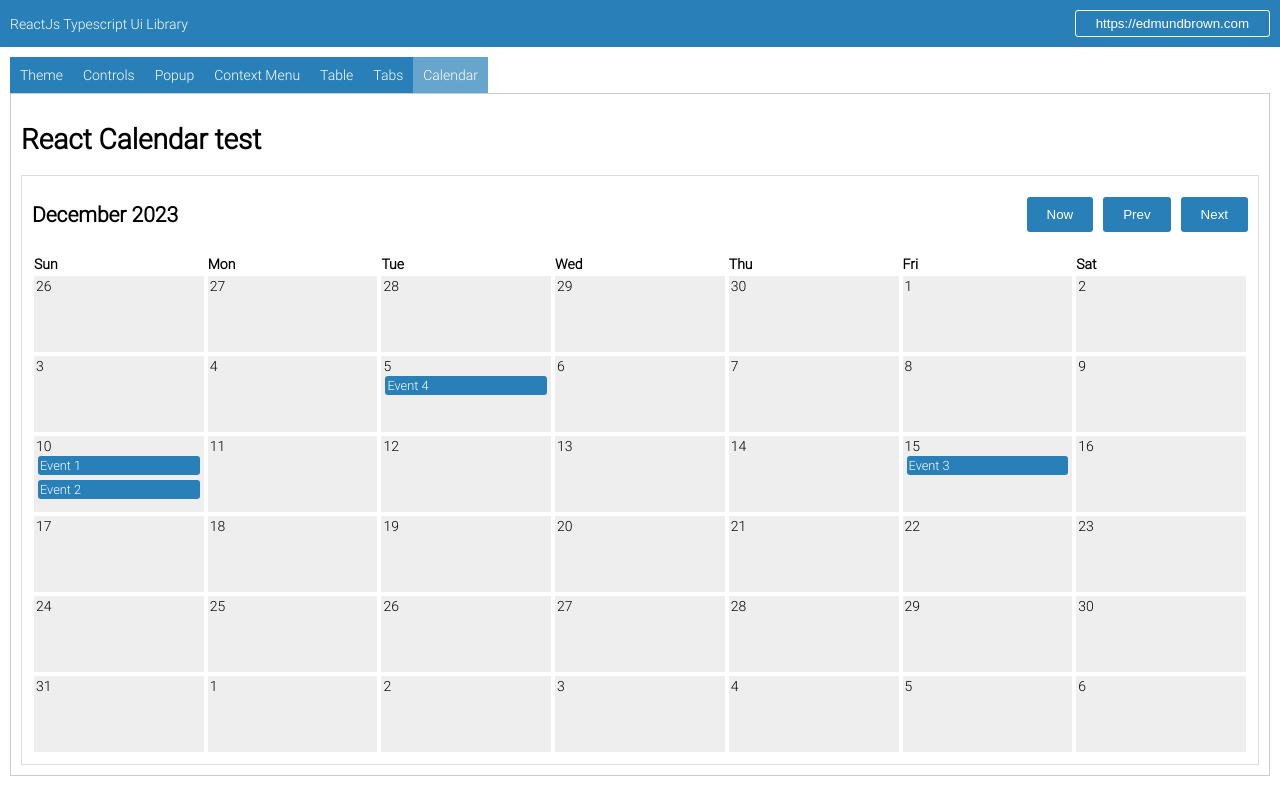
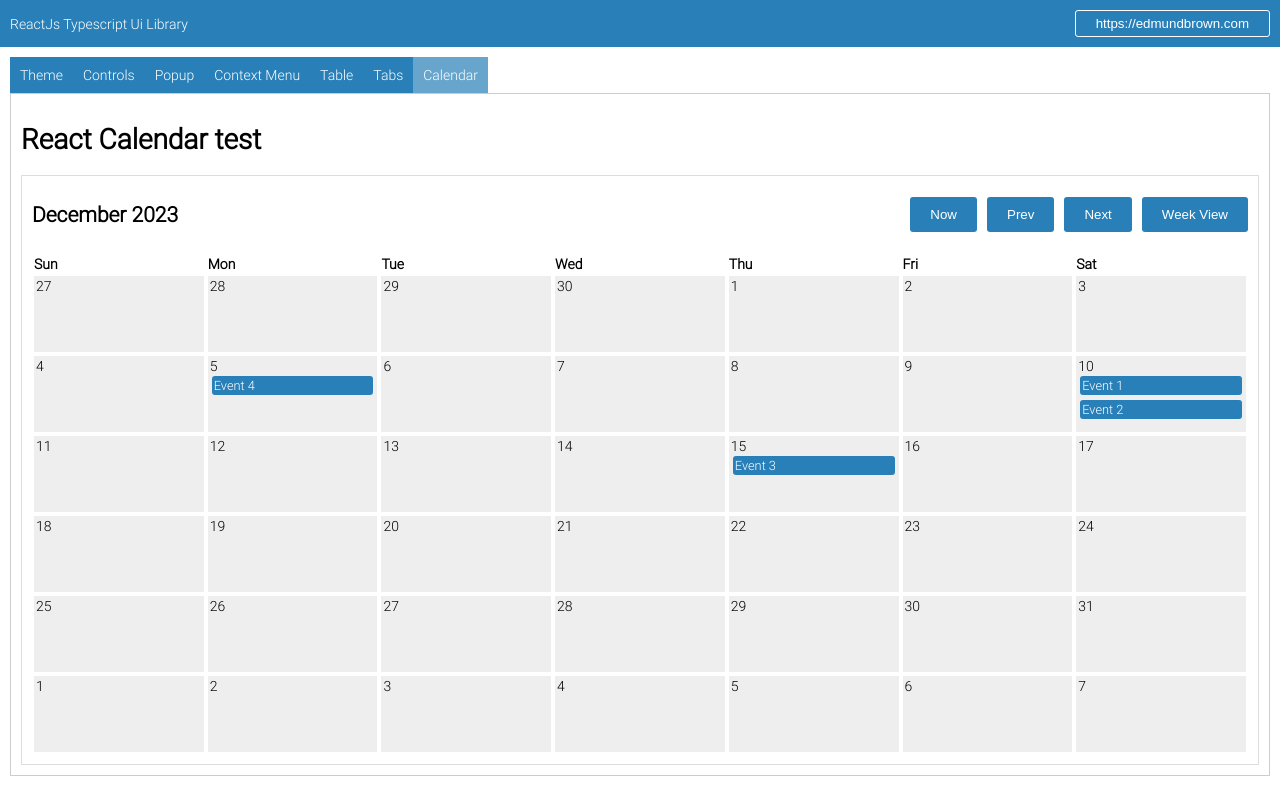
Before and after one commit to Jimbothemighty/edUiReactUiLibrary, a React (Vite) app: page / in a window 1280 px wide. Both pictures are taken after a click on the element "Calendar". Built offline with nearby package versions, Linux system fonts and the light colour scheme; a web font is replaced by a local one.

Commit message:
adding week view to calendar (unfinished)

```diff
--- a/src/assets/components/Controls/Calendar/Calendar.module.css
+++ b/src/assets/components/Controls/Calendar/Calendar.module.css
@@ -77,6 +77,34 @@
 	cursor: move;
 }
 
+
+.bold {
+	font-weight: bold;
+}
+
+.weekView {
+	display: grid;
+	grid-template-columns: repeat(8, 1fr); /* 7 days + 1 column for times */
+}
+
+.dayOfWeekColumn .timeColumn, .dayColumn {
+	display: flex;
+	flex-direction: column;
+	margin-right: 3px;
+}
+
+.dayColumn {
+	background-color: #00000011;
+}
+
+.hourSlot {
+	height: 60px; /* Adjust as per your design */
+	border-bottom: 1px solid #ccc;
+}
+
+
+
+
 /** global to avoid transform on dark mode class */
 :global .dark {
 	.dayInner {
--- a/src/assets/components/Controls/Calendar/index.tsx
+++ b/src/assets/components/Controls/Calendar/index.tsx
@@ -1,9 +1,26 @@
 import { useState, ReactNode } from 'react'
 import styles from './Calendar.module.css'
-import { format, startOfWeek, addDays, startOfMonth, endOfMonth, endOfWeek, addMonths, subMonths } from 'date-fns'
+import { format, startOfWeek, addDays, startOfMonth, endOfMonth, endOfWeek, addMonths, subMonths, addWeeks, subWeeks } from 'date-fns'
 import { useDrag, useDrop, DndProvider } from 'react-dnd'
 import { HTML5Backend } from 'react-dnd-html5-backend'
 import Button from '~/assets/components/Controls/Button'
+
+function getPeriodStartAndEnd(currentDate, viewMode) {
+	const monthStart : Date = startOfMonth(currentDate)
+	let startDate: Date
+	let endDate: Date
+
+	if (viewMode === `week`) {
+		startDate = startOfWeek(currentDate)
+		endDate = endOfWeek(currentDate)
+	} else {
+		// Month view logic
+		startDate = startOfWeek(monthStart)
+		endDate = endOfWeek(endOfMonth(monthStart))
+	}
+
+	return { startDate, endDate }
+}
 
 export type eventType = {
 	id : number,
@@ -14,11 +31,6 @@ export type eventType = {
 
 type calendarPropsType = {
 	eventsArr : eventType[]
-}
-
-type calendarDaysType = {
-	day : Date,
-	days : ReactNode
 }
 
 const Day = ({ day, events, moveEvent }) => {
@@ -90,21 +102,25 @@ const DraggableEvent = ({ event, moveEvent } : draggableEventType) => {
 	)
 }
 
-const RenderHeader = ({ currentMonth, nowMonth, prevMonth, nextMonth }) => {
-	const dateFormat = `MMMM yyyy`
+const RenderHeader = ({ currentDate, nowPeriod, nextPeriod, prevPeriod, toggleViewMode, viewMode }) => {
+	let { startDate, endDate } = getPeriodStartAndEnd(currentDate, viewMode)
+	const dateFormat = viewMode === `month` ? `MMMM yyyy` : `MMMM yyyy`
+	const dateLabel = () => viewMode === `month` ? format(currentDate, dateFormat) : `${format(startDate, `do`)} to ${format(endDate, `do`)} ${format(currentDate, dateFormat)}`
+
 	return (
 		<div className={styles.header}>
-			<h2>{format(currentMonth, dateFormat)}</h2>
+			<h2>{dateLabel()}</h2>
 			<div className={styles.buttonContainer}>
-				<Button onClick={nowMonth} label={`Now`}/>
-				<Button onClick={prevMonth} label={`Prev`}/>
-				<Button onClick={nextMonth} label={`Next`}/>
+				<Button onClick={nowPeriod} label={`Now`}/>
+				<Button onClick={prevPeriod} label="Prev" />
+				<Button onClick={nextPeriod} label="Next" />
+				<Button onClick={toggleViewMode} label={viewMode === `month` ? `Week View` : `Month View`} />
 			</div>
 		</div>
 	)
 }
 
-const RenderDays = ({ currentMonth }) => {
+const RenderDays = ({ currentMonth, viewMode }) => {
 	const dateFormat = `E`
 	const days = []
 
@@ -112,32 +128,37 @@ const RenderDays = ({ currentMonth }) => {
 
 	for (let i = 0; i < 7; i++) {
 		days.push(
-			<div key={i} className={styles.dayOfWeek}>
+			<div key={i} className={viewMode === `month` ? styles.dayOfWeek : styles.dayOfWeekColumn}>
 				{format(addDays(startDate, i), dateFormat)}
 			</div>
 		)
 	}
 
-	return <div className={styles.weekdays}>{days}</div>
+	return <div className={viewMode === `month` ? styles.weekdays : `${styles.weekView} ${styles.bold}`}>
+		{viewMode === `week` && <div className={styles.weekView}></div>}
+		{days}
+	</div>
 }
 
 type renderCellsType = {
-	currentMonth : Date,
-	eventsArr : eventType[]
+	currentDate : Date,
+	eventsArr : eventType[],
+	viewMode : `month` | `week`
 }
 
-const RenderCells = ({ currentMonth, eventsArr } : renderCellsType) => {
+type calendarDaysType = {
+	dayOfMonth : Date,
+	days : eventType[]
+}
+
+const RenderCells = ({ currentDate, eventsArr, viewMode } : renderCellsType) => {
 	const [events, setEvents] = useState<eventType[]>(eventsArr)
 
-	const monthStart : Date = startOfMonth(currentMonth)
-	const monthEnd : Date = endOfMonth(monthStart)
-	const startDate : Date = startOfWeek(monthStart)
-	const endDate : Date = endOfWeek(monthEnd)
+	let { startDate, endDate } = getPeriodStartAndEnd(currentDate, viewMode)
 
-	const rows : calendarDaysType[] = []
+	const rows : calendarDaysType[][] = []
 
-	let days : ReactNode[] = []
-	let day : Date = startDate
+	let dayOfMonth : Date = startDate
 
 	const moveEvent = (event : eventType, newDay : Date) => {
 		event.to = newDay
@@ -145,48 +166,129 @@ const RenderCells = ({ currentMonth, eventsArr } : renderCellsType) => {
 		setEvents([...events])
 	}
 
-	while (day <= endDate) {
+	while (dayOfMonth <= endDate) {
+		let thisRow : calendarDaysType[] = []
+
 		for (let i = 0; i < 7; i++) {
-			days.push(
-				<Day key={day.toString()} day={day} events={events.filter((a) => format(a.from, `ddMyyyy`) === format(day, `ddMyyyy`))} moveEvent={moveEvent} />
-			)
-			day = addDays(day, 1)
+			dayOfMonth = addDays(dayOfMonth, 1)
+
+			// days.push(events.filter((a) => format(a.from, `ddMyyyy`) === format(dayOfMonth, `ddMyyyy`)))
+
+			thisRow.push({
+				dayOfMonth,
+				days: events.filter((a) => format(a.from, `ddMyyyy`) === format(dayOfMonth, `ddMyyyy`)),
+			})
 		}
-		rows.push({
-			day,
-			days,
-		})
-		days = []
+
+		rows.push(thisRow)
+		thisRow = []
+
+		if (viewMode === `week`) break
 	}
 
-	return <div className={styles.daysContainer}>{rows.map((a) => {
-		return <div key={a.day.toString()} className={styles.days} style={{ minHeight: `${100 / rows.length}%`, maxHeight: `${100 / rows.length}%` }}>
-			{a.days}
+	if (viewMode === `week`) {
+		return <WeekView rows={rows} currentDate={currentDate}/>
+	} else {
+		return <MonthView rows={rows} eventsArr={eventsArr} currentDate={currentDate} moveEvent={moveEvent}/>
+	}
+}
+
+type weekViewType = {
+	rows : calendarDaysType[][],
+	currentDate : Date
+}
+
+function WeekView({ rows, currentDate } : weekViewType) {
+	const daysOfWeek = []
+	for (let i = 0; i < 7; i++) {
+		daysOfWeek.push(addDays(startOfWeek(currentDate), i))
+	}
+
+	const hoursOfDay = Array.from({ length: 16 }, (_, i) => 7 + i) // From 7 AM to 10 PM
+
+	return <div className={styles.weekView}>
+		<div className={styles.timeColumn}>
+			{hoursOfDay.map((hour) => (
+				<div key={hour} className={styles.hourSlot}>
+					{hour}:00
+				</div>
+			))}
 		</div>
-	})}</div>
+		{daysOfWeek.map((day) => (
+			<div key={day} className={styles.dayColumn}>
+				{hoursOfDay.map((hour) => {
+					// const eventsInHour = rows.filter(
+					// 	(e) => isSameDay(e.from, day) && getHours(e.from) === hour
+					// )
+					return (
+						<div key={hour} className={styles.hourSlot}>
+							{/* Render eventsInHour here */}
+						</div>
+					)
+				})}
+			</div>
+		))}
+	</div>
+}
+
+type monthViewType = {
+	rows : calendarDaysType[][],
+	eventsArr: eventType[],
+	currentDate : Date,
+	moveEvent : (event : eventType, newDay : Date) => void
+}
+
+function MonthView({ rows, eventsArr, currentDate, moveEvent } : monthViewType) {
+	return <div className={styles.daysContainer}>
+		{rows.map((a, index) => {
+			return <div key={index} className={styles.days} style={{ minHeight: `${100 / rows.length}%`, maxHeight: `${100 / rows.length}%` }}>
+				{a.map((b) => <Day key={b.dayOfMonth.toString()} day={b.dayOfMonth} events={b.days} moveEvent={moveEvent} />)}
+			</div>
+		})}
+	</div>
 }
 
 function Calendar({ eventsArr = null } : calendarPropsType) {
-	const [currentMonth, setCurrentMonth] = useState(new Date())
+	const [currentDate, setCurrentDate] = useState<Date>(new Date())
+	const [viewMode, setViewMode] = useState<`month` | `week`>(`month`)
 
-	const nowMonth = () => {
-		setCurrentMonth(new Date())
+	const nextPeriod = () => {
+		if (viewMode === `month`) {
+			setCurrentDate(addMonths(currentDate, 1))
+		} else {
+			setCurrentDate(addWeeks(currentDate, 1))
+		}
 	}
 
-	const nextMonth = () => {
-		setCurrentMonth(addMonths(currentMonth, 1))
+	const prevPeriod = () => {
+		if (viewMode === `month`) {
+			setCurrentDate(subMonths(currentDate, 1))
+		} else {
+			setCurrentDate(subWeeks(currentDate, 1))
+		}
 	}
 
-	const prevMonth = () => {
-		setCurrentMonth(subMonths(currentMonth, 1))
+	const toggleViewMode = () => {
+		setViewMode(viewMode === `month` ? `week` : `month`)
+	}
+
+	const nowPeriod = () => {
+		setCurrentDate(new Date())
 	}
 
 	return (
 		<DndProvider backend={HTML5Backend}>
 			<div className={styles.calendar}>
-				<RenderHeader currentMonth={currentMonth} nowMonth={nowMonth} nextMonth={nextMonth} prevMonth={prevMonth}/>
-				<RenderDays currentMonth={currentMonth}/>
-				<RenderCells currentMonth={currentMonth} eventsArr={eventsArr}/>
+				<RenderHeader
+					currentDate={currentDate}
+					nowPeriod={nowPeriod}
+					nextPeriod={nextPeriod}
+					prevPeriod={prevPeriod}
+					toggleViewMode={toggleViewMode}
+					viewMode={viewMode}
+				/>
+				<RenderDays currentMonth={currentDate} viewMode={viewMode}/>
+				<RenderCells currentDate={currentDate} eventsArr={eventsArr} viewMode={viewMode}/>
 			</div>
 		</DndProvider>
 	)
```
